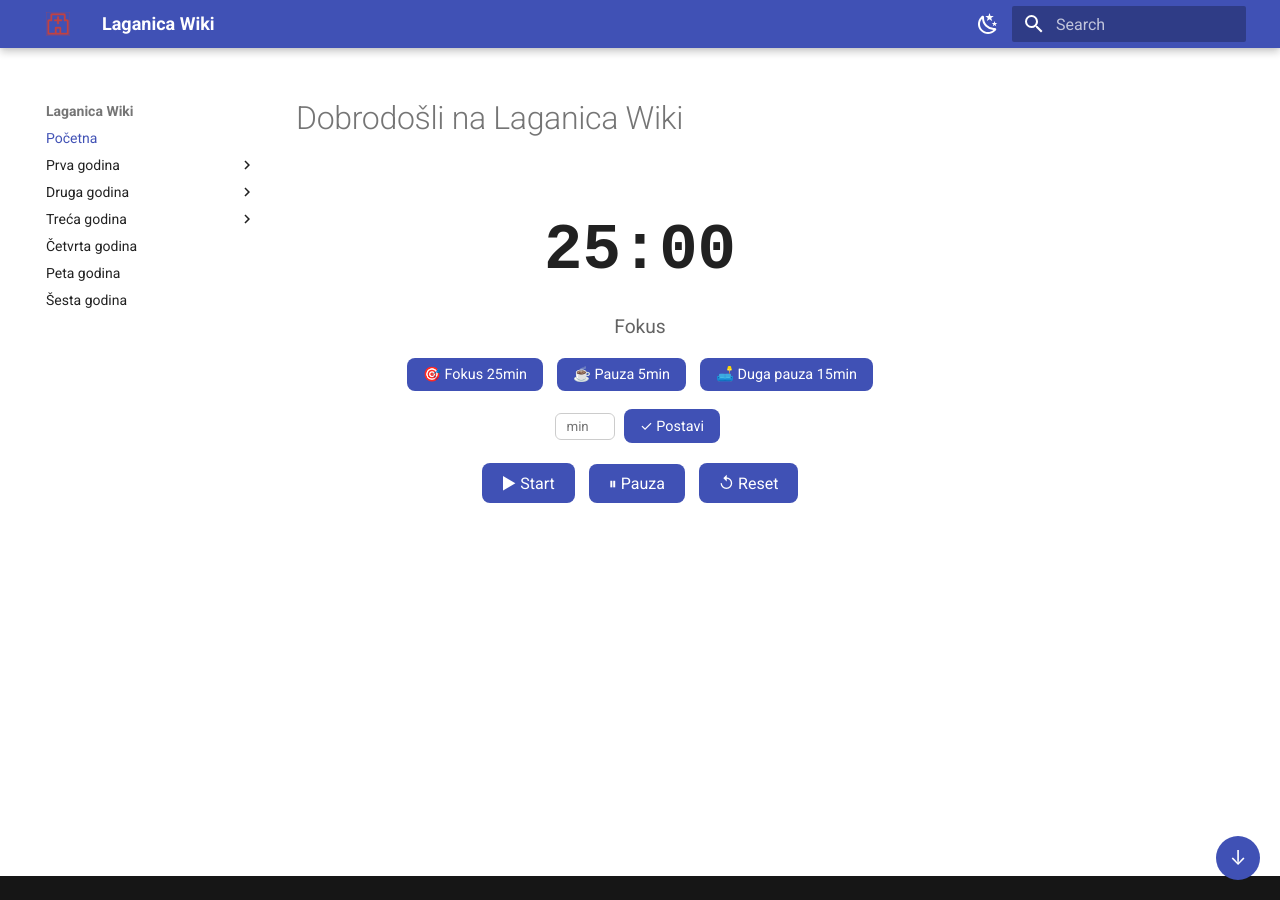
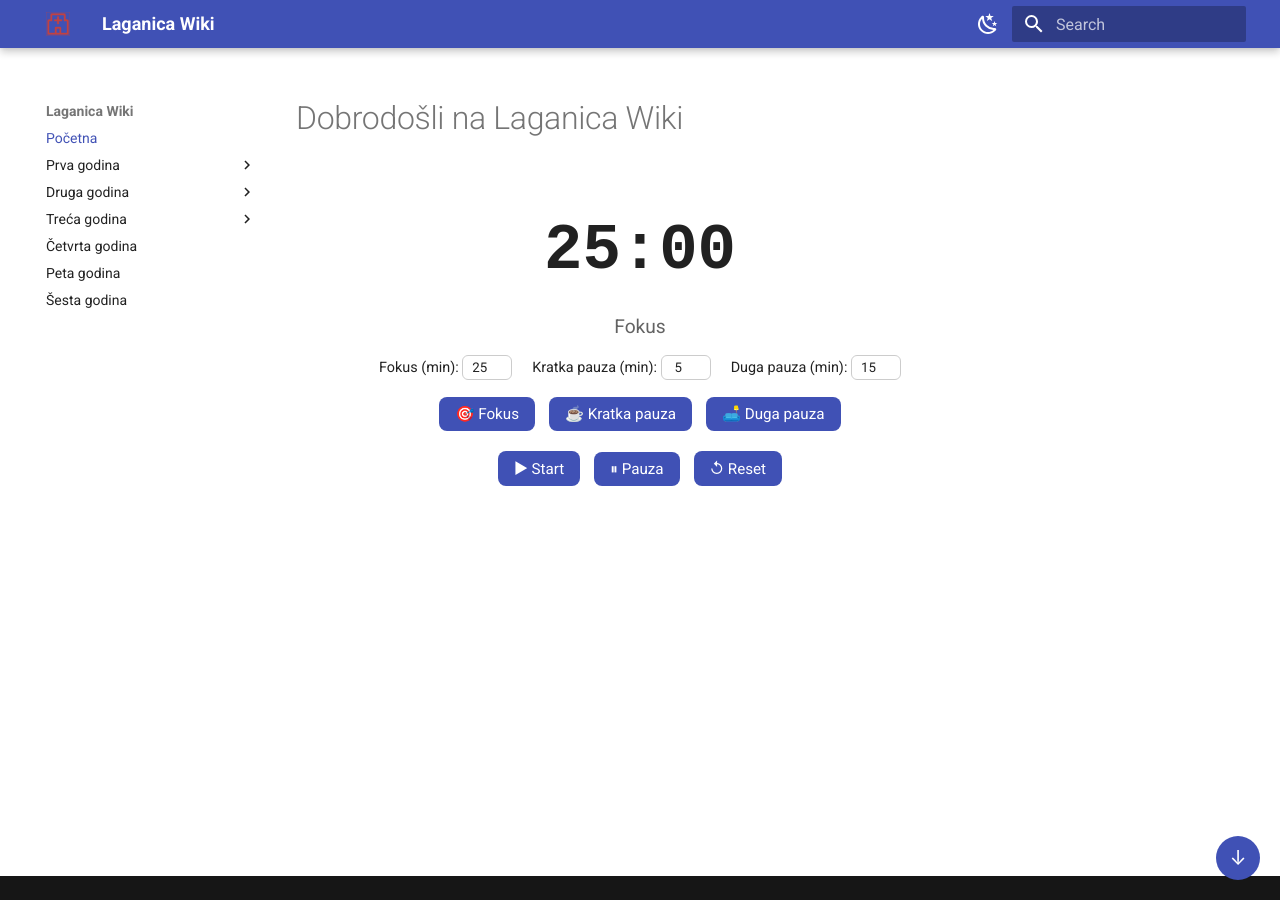
Before and after one commit to Goga-NG/laganica-wiki, an MkDocs documentation site: the page built from docs/index.md, in a window 1280 px wide. Built offline with MkDocs 1.6.1 and Material for MkDocs 9.7.7, drawn with Linux system fonts in a browser that asks for light colours; some of the changed lines change nothing that is shown.

Commit message:
pomodoro fix

```diff
--- a/docs/index.md
+++ b/docs/index.md
@@ -3,15 +3,19 @@
 <div id="pomodoro">
   <div id="vreme">25:00</div>
   <div id="status">Fokus</div>
+
+  <div id="custom-vreme">
+    <label>Fokus (min): <input type="number" id="custom-fokus" min="1" max="120" value="25" style="width:50px; padding:4px; border-radius:6px; border:1px solid #ccc; text-align:center;"></label>
+    <label>Kratka pauza (min): <input type="number" id="custom-kratka" min="1" max="60" value="5" style="width:50px; padding:4px; border-radius:6px; border:1px solid #ccc; text-align:center;"></label>
+    <label>Duga pauza (min): <input type="number" id="custom-duga" min="1" max="60" value="15" style="width:50px; padding:4px; border-radius:6px; border:1px solid #ccc; text-align:center;"></label>
+  </div>
+
   <div id="rezimi">
-    <button onclick="postaviRezim(25, 'Fokus')">🎯 Fokus 25min</button>
-    <button onclick="postaviRezim(5, 'Kratka pauza')">☕ Pauza 5min</button>
-    <button onclick="postaviRezim(15, 'Duga pauza')">🛋️ Duga pauza 15min</button>
-    <div id="custom-vreme">
-      <input type="number" id="custom-min" min="1" max="120" placeholder="min" style="width:60px; padding:5px; border-radius:6px; border:1px solid #ccc; text-align:center;">
-      <button onclick="postaviCustom()">✓ Postavi</button>
-    </div>
+    <button onclick="postaviRezim(getFokus(), 'Fokus')">🎯 Fokus</button>
+    <button onclick="postaviRezim(getKratka(), 'Kratka pauza')">☕ Kratka pauza</button>
+    <button onclick="postaviRezim(getDuga(), 'Duga pauza')">🛋️ Duga pauza</button>
   </div>
+
   <div id="dugmici">
     <button onclick="startuj()">▶ Start</button>
     <button onclick="pauziraj()">⏸ Pauza</button>
@@ -23,7 +27,10 @@
 var trajanje = 25 * 60;
 var preostalo = trajanje;
 var interval = null;
-var jePauza = false;
+
+function getFokus() { return parseInt(document.getElementById('custom-fokus').value) || 25; }
+function getKratka() { return parseInt(document.getElementById('custom-kratka').value) || 5; }
+function getDuga() { return parseInt(document.getElementById('custom-duga').value) || 15; }
 
 function azuriraj() {
   var min = Math.floor(preostalo / 60);
@@ -38,9 +45,6 @@ function startuj() {
     if (preostalo <= 0) {
       clearInterval(interval);
       interval = null;
-      document.getElementById('status').textContent = jePauza ? 'Fokus!' : 'Pauza!';
-      jePauza = !jePauza;
-      preostalo = jePauza ? 5 * 60 : 25 * 60;
       new Audio('https://www.soundjay.com/misc/sounds/bell-ringing-05.mp3').play();
       return;
     }
@@ -57,9 +61,7 @@ function pauziraj() {
 function resetuj() {
   clearInterval(interval);
   interval = null;
-  jePauza = false;
   preostalo = trajanje;
-  document.getElementById('status').textContent = 'Fokus';
   azuriraj();
 }
 
@@ -70,13 +72,6 @@ function postaviRezim(minuta, naziv) {
   preostalo = trajanje;
   document.getElementById('status').textContent = naziv;
   azuriraj();
-}
-
-function postaviCustom() {
-  var min = parseInt(document.getElementById('custom-min').value);
-  if (min > 0 && min <= 120) {
-    postaviRezim(min, 'Fokus ' + min + 'min');
-  }
 }
 </script>
 
@@ -96,30 +91,24 @@ function postaviCustom() {
   margin: 10px 0;
   opacity: 0.7;
 }
-#rezimi {
-  margin: 10px 0;
+#custom-vreme {
+  display: flex;
+  justify-content: center;
+  gap: 20px;
+  flex-wrap: wrap;
+  margin: 12px 0;
+  font-size: 0.9em;
 }
-#rezimi button, #custom-vreme button {
+#rezimi button, #dugmici button {
   margin: 5px;
   padding: 8px 16px;
-  font-size: 0.9em;
+  font-size: 0.95em;
   cursor: pointer;
   border: none;
   border-radius: 8px;
   background: var(--md-primary-fg-color);
   color: white;
 }
-#custom-vreme {
-  margin-top: 8px;
-}
-#dugmici button {
-  margin: 5px;
-  padding: 10px 20px;
-  font-size: 1em;
-  cursor: pointer;
-  border: none;
-  border-radius: 8px;
-  background: var(--md-primary-fg-color);
-  color: white;
-}
+#rezimi { margin: 8px 0; }
+#dugmici { margin-top: 10px; }
 </style>
```
